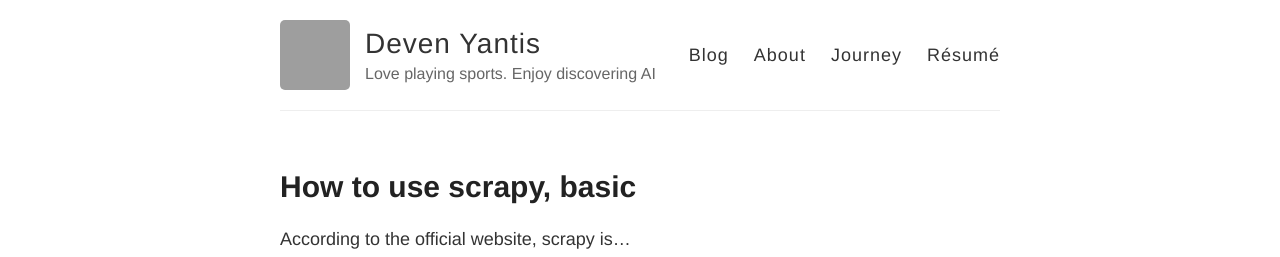
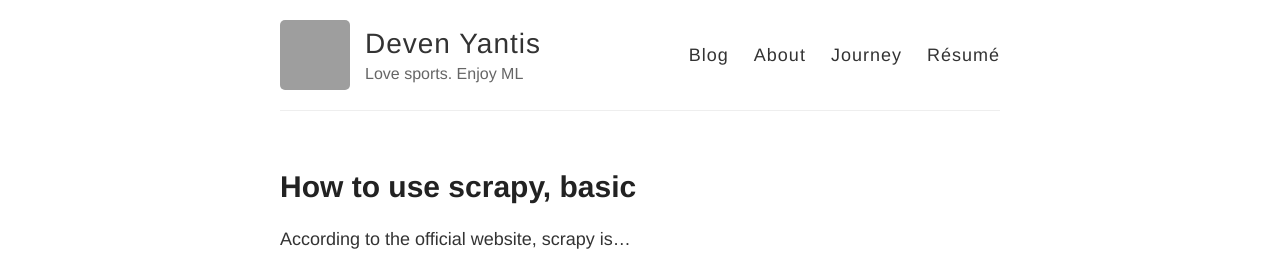
Before and after one commit to devennn/devennn.github.io, a Jekyll site: the page built from index.html, in a window 1280 px wide. Shown: the top 257 px of the page. Built offline with Jekyll 4.4.1, drawn with Linux system fonts in a browser that asks for light colours; grey boxes are pictures that could not be loaded.

Commit message:
Update _config.yml

```diff
--- a/_config.yml
+++ b/_config.yml
@@ -6,7 +6,7 @@
 name: Deven Yantis
 
 # Short bio or description (displayed in the header)
-description: Love playing sports. Enjoy discovering AI
+description: Love sports. Enjoy ML
 
 # URL of your avatar or profile pic (you could use your GitHub profile pic)
 avatar: https://avatars2.githubusercontent.com/u/49480914?s=400&u=14d102b5545be30b4723c3a139bd9e8f90ed2e95&v=4
```
